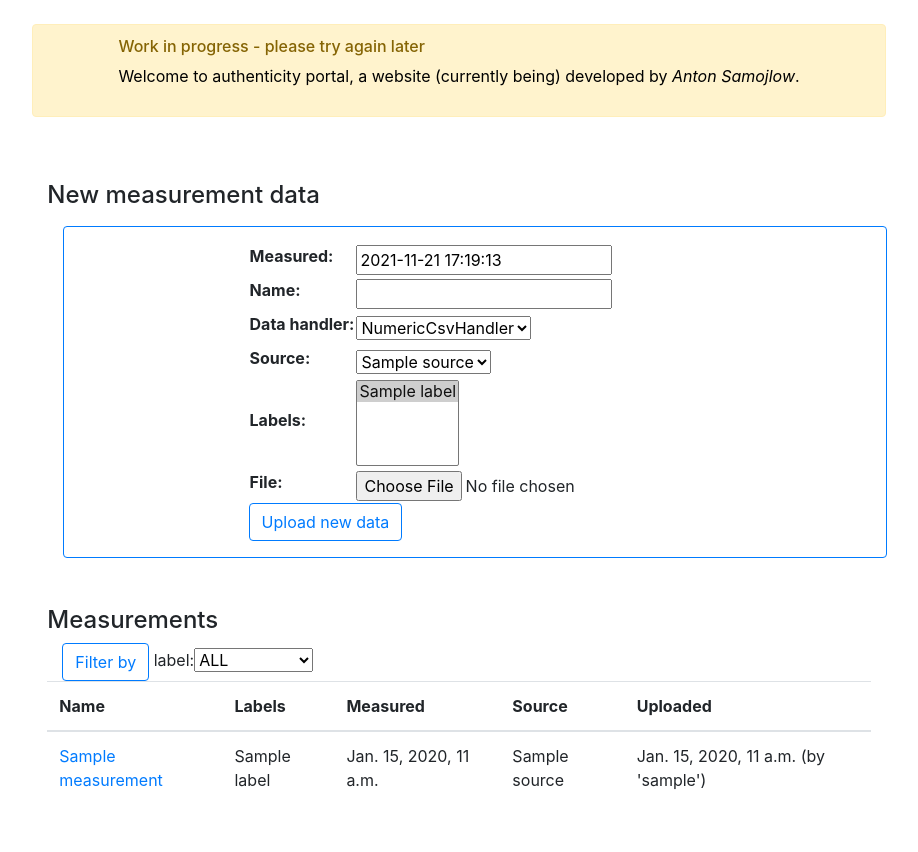
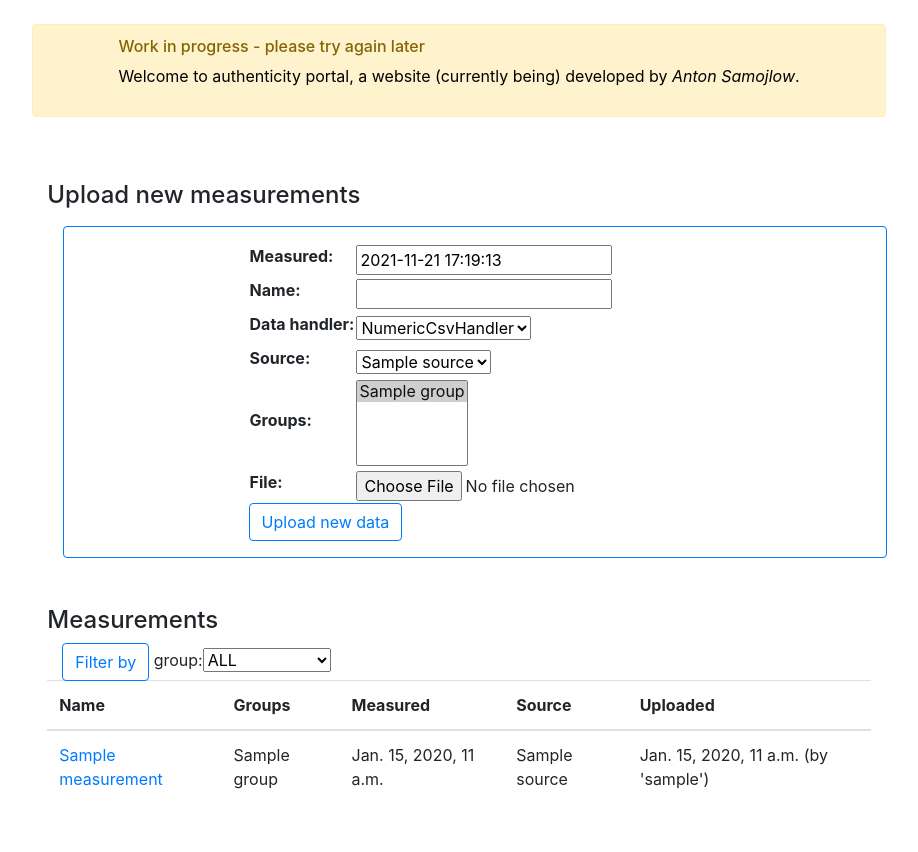
Before and after one commit to AntonSamojlow/authenticity-portal, a Django app: page /portal/measurements in a window 1280 px wide. Shown: the part 73-925 px from the top of the page, without its empty margins (181-1099 px from the left). After the commit the page ends 862 px from the top, so only its background shows below. Run offline with Django 3.2, Linux system fonts and the light colour scheme; a user stored in the database is signed in; tables that the repository leaves empty hold one stand-in row (values such as "Sample post").

Commit message:
replaced 'label' by 'group', added more paginations

```diff
--- a/portalsite/portal/admin.py
+++ b/portalsite/portal/admin.py
@@ -2,7 +2,7 @@ from django.contrib import admin
 from . import models as dbm
 
 # Register your models here.
-admin.site.register(dbm.Label)
+admin.site.register(dbm.Group)
 admin.site.register(dbm.Measurement)
 admin.site.register(dbm.Model)
 admin.site.register(dbm.Scoring)
--- a/portalsite/portal/forms.py
+++ b/portalsite/portal/forms.py
@@ -5,19 +5,19 @@ class MeasurementUploadForm(forms.Form):
     def __init__(self,
     data_handler_choices: list,
     source_choices: list,
-    labels_choices: list,
+    groups_choices: list,
     *args,
     **kwargs) -> None:
         super().__init__(*args, **kwargs)
         self.fields['data_handler'].choices = data_handler_choices
         self.fields['source'].choices = source_choices
-        self.fields['labels'].choices = labels_choices
+        self.fields['groups'].choices = groups_choices
 
     measured = forms.DateTimeField()
     name = forms.CharField(max_length=50, required=True)
     data_handler = forms.ChoiceField()
     source = forms.ChoiceField()
-    labels = forms.MultipleChoiceField(required=False)
+    groups = forms.MultipleChoiceField(required=False)
     file = forms.FileField(required=False)
 
 class FilterForm(forms.Form):
--- a/portalsite/portal/models/__init__.py
+++ b/portalsite/portal/models/__init__.py
@@ -1,4 +1,4 @@
-from .label import Label
+from .group import Group
 from .measurement import Measurement
 from .model import Model
 from .scoring import Scoring
--- a/portalsite/portal/templates/measurement-detail.html
+++ b/portalsite/portal/templates/measurement-detail.html
@@ -9,8 +9,8 @@
             <dt class="col-sm-3">Name</dt>
             <dd class="col-sm-9">{{ object.name }}</dd>
 
-            <dt class="col-sm-3">Labels</dt>
-            <dd class="col-sm-9">{{ object.labels_as_text }}</dd>
+            <dt class="col-sm-3">Groups</dt>
+            <dd class="col-sm-9">{{ object.groups_as_text }}</dd>
 
             <dt class="col-sm-3">Data handler</dt>
             <dd class="col-sm-9">{{ object.data_handler }}</dd>
--- a/portalsite/portal/templates/measurements.html
+++ b/portalsite/portal/templates/measurements.html
@@ -3,7 +3,7 @@
 {% block content %}
 <div>
     <div class="mb-5 mt-5">
-        <h4>New measurement data</h4>
+        <h4>Upload new measurements</h4>
         {% if perms.portal.add_measurement %}
         <div class="input-group p-3 d-flex justify-content-center m-3 border border-primary rounded">
             <form method="post" enctype="multipart/form-data">
@@ -24,23 +24,52 @@
         {% if perms.portal.view_measurement %}
         <form class="col-sm-12" method="get" enctype="multipart/form-data">
             <button class="btn btn-outline-primary" type="submit">Filter by</button>
-            {{ label_filter }}
+            {{ group_filter }}
         </form>
         <table class="table">
             <thead>
                 <tr>
+                    <tr colspan="4">
+                        <div class="pagination ">
+                            {% if measurements_page.paginator.num_pages > 1 %}
+                            <span class="step-links">
+                                {% if measurements_page.has_previous %}
+                                <a href="?page=1">&laquo; first</a>
+                                <a href="?page={{ measurements_page.previous_page_number }}">previous</a>
+                                {% else %}
+                                <a>&laquo; first</a>
+                                <a>previous</a>
+                                {% endif %}
+
+                                <span class="current"> | Page {{ measurements_page.number }} of
+                                    {{ measurements_page.paginator.num_pages }} |
+                                </span>
+
+                                {% if measurements_page.has_next %}
+                                <a href="?page={{ measurements_page.next_page_number }}">next</a>
+                                <a href="?page={{ measurements_page.paginator.num_pages }}">last &raquo;</a>
+                                {% else %}
+                                <a>next</a>
+                                <a>last &raquo;</a>
+                                {% endif %}
+                            </span>
+                            {% endif %}
+                        </div>
+                    </tr>
+                </tr>
+                <tr>
                     <th scope="col">Name</th>
-                    <th scope="col">Labels</th>
+                    <th scope="col">Groups</th>
                     <th scope="col">Measured</th>
                     <th scope="col">Source</th>
                     <th scope="col">Uploaded</th>
                 </tr>
             </thead>
             <tbody>
-                {% for measurement in object_list %}
+                {% for measurement in measurements_page %}
                 <tr>
                     <td scope="row"><a href="{{ measurement.get_absolute_url }}">{{ measurement.name }}</a></td>
-                    <td>{{ measurement.labels_as_short_text }}</td>
+                    <td>{{ measurement.groups_as_short_text }}</td>
                     <td>{{ measurement.time_measured }}</td>
                     <td>{{ measurement.source }}</td>
                     <td>{{ measurement.time_created }} (by '{{ measurement.user_created }}')</td>
--- a/portalsite/portal/templates/model-detail.html
+++ b/portalsite/portal/templates/model-detail.html
@@ -35,7 +35,7 @@
             <h3 class="col-sm-12">Train the model</h3>
             <form class="col-sm-12" method="get" enctype="multipart/form-data">
                 <button class="btn btn-outline-primary" type="submit">Filter by</button>
-                {{ label_filter }}
+                {{ group_filter }}
             </form>
             <form method="post" enctype="multipart/form-data">
                 {% csrf_token %}
--- a/portalsite/portal/views.py
+++ b/portalsite/portal/views.py
@@ -21,7 +21,7 @@ from portal.forms import (MeasurementUploadForm,
     NewLinearRegssionModelForm,
     NewTestModelForm,
     CopyModelForm)
-from portal.models import Measurement, Model, Source, Prediction, Label
+from portal.models import Measurement, Model, Source, Prediction, Group
 from portal.core import DATAHANDLERS, TESTMODELTYPE, LINEARREGRESSIONMODEL
 
 # type hints
@@ -53,39 +53,41 @@ class MeasurementsView(TemplateView, BaseListView):
         super().__init__(**kwargs)
         self.source_choices = list((d.id, d.name) for d in Source.objects.all())
         self.object_list = self.model.objects.all()
-        self.labels_chocies = list((l.id, l.name) for l in Label.objects.all())
+        self.groups_chocies = list((l.id, l.name) for l in Group.objects.all())
 
     def get_context_data(self, **kwargs):
-        form = MeasurementUploadForm(DATAHANDLERS.choices, self.source_choices, self.labels_chocies, initial={
+        form = MeasurementUploadForm(DATAHANDLERS.choices, self.source_choices, self.groups_chocies, initial={
             'measured': datetime.now(),
             'data_handler': DATAHANDLERS.choices[0],
             'source': self.source_choices[0] if len(self.source_choices) > 0 else None,
-            'labels': self.labels_chocies[0] if len(self.labels_chocies) > 0 else None,
+            'groups': self.groups_chocies[0] if len(self.groups_chocies) > 0 else None,
             'file': None
         })
 
-        label_id = FilterForm.ALL
-        if self.request.GET and 'label_filter' in self.request.GET:
-            label_id = self.request.GET.get('label_filter')
+        group_id = FilterForm.ALL
+        if self.request.GET and 'group_filter' in self.request.GET:
+            group_id = self.request.GET.get('group_filter')
 
-        if label_id == FilterForm.ALL:
+        if group_id == FilterForm.ALL:
             self.object_list = self.model.objects.all()
         else:
-            self.object_list = list(self.model.objects.filter(labels__id=label_id))
+            self.object_list = list(self.model.objects.filter(groups__id=group_id))
 
         context = BaseListView.get_context_data(self, **kwargs)
 
-        context['label_filter'] = FilterForm(
-            'label_filter',
-            'label',
-            list((l.id, l.name) for l in Label.objects.all()),
-            initial=label_id,
+        context['group_filter'] = FilterForm(
+            'group_filter',
+            'group',
+            list((l.id, l.name) for l in Group.objects.all()),
+            initial=group_id,
             includeAll=True)
         context["upload_form"] = form
+        context['measurements_page'] = Paginator(self.object_list, 10).get_page(self.request.GET.get('page'))
+
         return context
 
     def post(self, request, *args, **kwargs):
-        form = MeasurementUploadForm(DATAHANDLERS.choices, self.source_choices, self.labels_chocies, request.POST)
+        form = MeasurementUploadForm(DATAHANDLERS.choices, self.source_choices, self.groups_chocies, request.POST)
         name_already_exists: bool = Measurement.objects.filter(
             name__exact=request.POST['name']).count() > 0
 
@@ -127,9 +129,9 @@ class MeasurementsView(TemplateView, BaseListView):
 
         try:
             Measurement.save(measurement)
-            if 'labels' in  form_data:
-                for label_id_string in form_data['labels']:
-                    measurement.labels.add(int(label_id_string))
+            if 'groups' in  form_data:
+                for group_id_string in form_data['groups']:
+                    measurement.groups.add(int(group_id_string))
         except Exception as exc:
             # TODO: Replace this error by a generic one and write stacktrace only to log
             return Result(False, "Internal problem", str(exc)).render_view()
@@ -205,6 +207,7 @@ class ModelsView(TemplateView, BaseListView):
         context = BaseListView.get_context_data(self, **kwargs)
         context['new_lreg_model_form'] = NewLinearRegssionModelForm()
         context['new_test_model_form'] = NewTestModelForm()
+        context['models_page'] = Paginator(self.object_list, 10).get_page(self.request.GET.get('page'))
         return context
 
     def post(self, request : HttpRequest, *args, **kwargs):
@@ -246,23 +249,23 @@ class ModelDetailView(DetailView):
     template_name = 'model-detail.html'
 
     def get_context_data(self, **kwargs):
-        label_id = FilterForm.ALL
-        if self.request.GET and 'label_filter' in self.request.GET:
-            label_id = self.request.GET.get('label_filter')
+        group_id = FilterForm.ALL
+        if self.request.GET and 'group_filter' in self.request.GET:
+            group_id = self.request.GET.get('group_filter')
 
         context = DetailView.get_context_data(self, **kwargs)
 
-        context['label_filter'] = FilterForm(
-            'label_filter',
-            'label',
-            list((l.id, l.name) for l in Label.objects.all()),
-            initial=label_id,
+        context['group_filter'] = FilterForm(
+            'group_filter',
+            'group',
+            list((l.id, l.name) for l in Group.objects.all()),
+            initial=group_id,
             includeAll=True)
-        context["train_form"] = ModelTrainForm(self._get_trainable_measurements(label_id))
+        context["train_form"] = ModelTrainForm(self._get_trainable_measurements(group_id))
         context["copy_form"] = CopyModelForm()
         return context
 
-    def _get_trainable_measurements(self, label_id : str) -> 'QuerySet':
+    def _get_trainable_measurements(self, group_id : str) -> 'QuerySet':
         # TODO This is ahighly ineffecient way to gather all trainable measurements:
         # 1. we walk through  Measurements twice: first retireving them, then just for generating a Queryset object
         # - possible quick fix: use a MultipleChoiceField instaed and handle list of choices manually
@@ -270,10 +273,10 @@ class ModelDetailView(DetailView):
         # - need a stricter/better/more efficient way to figure out compatability just absed on a db fields (one query)
         model: Model = self.get_object()
         trainable_ids = []
-        if label_id == FilterForm.ALL:
+        if group_id == FilterForm.ALL:
             filtered_measurements =  Measurement.objects.all()
         else:
-            filtered_measurements = Measurement.objects.filter(labels__id=label_id)
+            filtered_measurements = Measurement.objects.filter(groups__id=group_id)
 
         for m in filtered_measurements:
             if m.is_labelled and model.is_compatible(m):
```
Also changed, not shown: portalsite/portal/models/group.py (renamed from portalsite/portal/models/label.py, +4 -4 lines), portalsite/portal/models/measurement.py (+7 -7 lines), portalsite/portal/templates/models.html (+30 -3 lines), portalsite/portal/migrations/0009_auto_20211219_1742.py (added).
